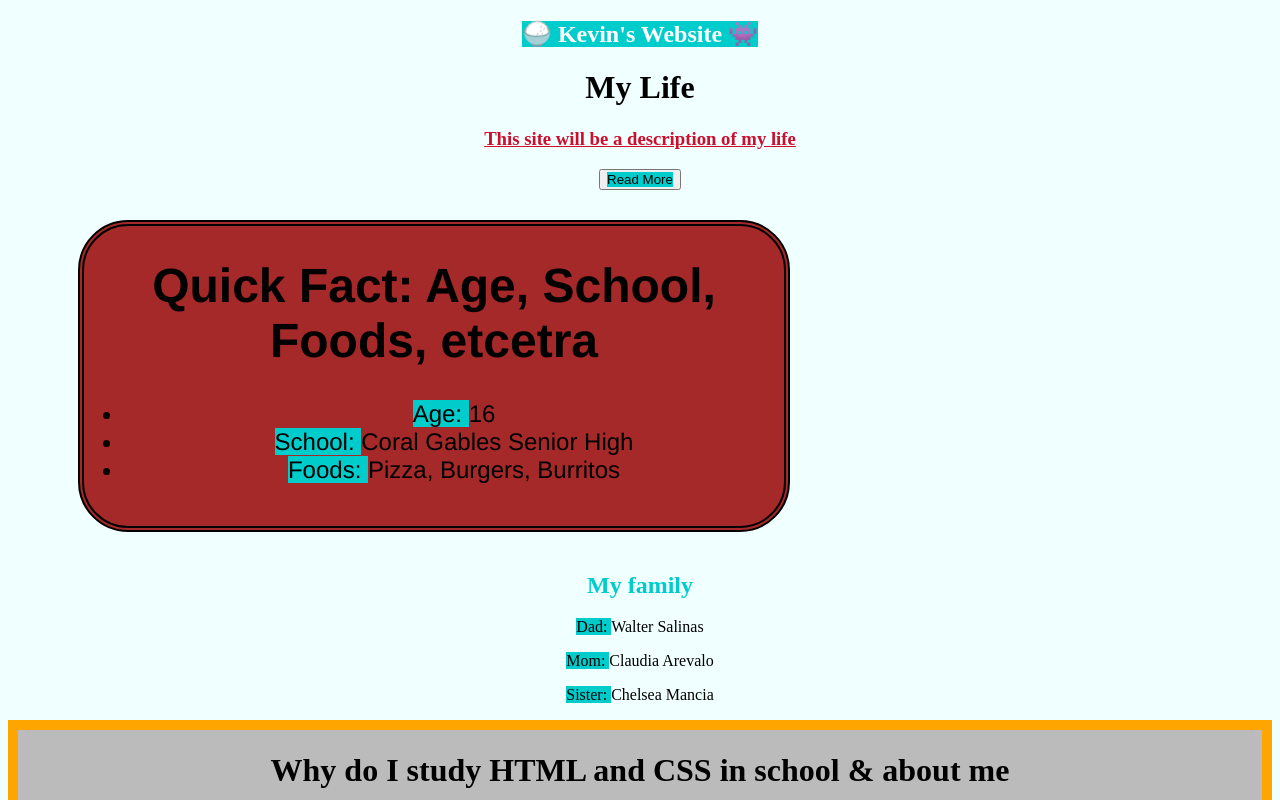
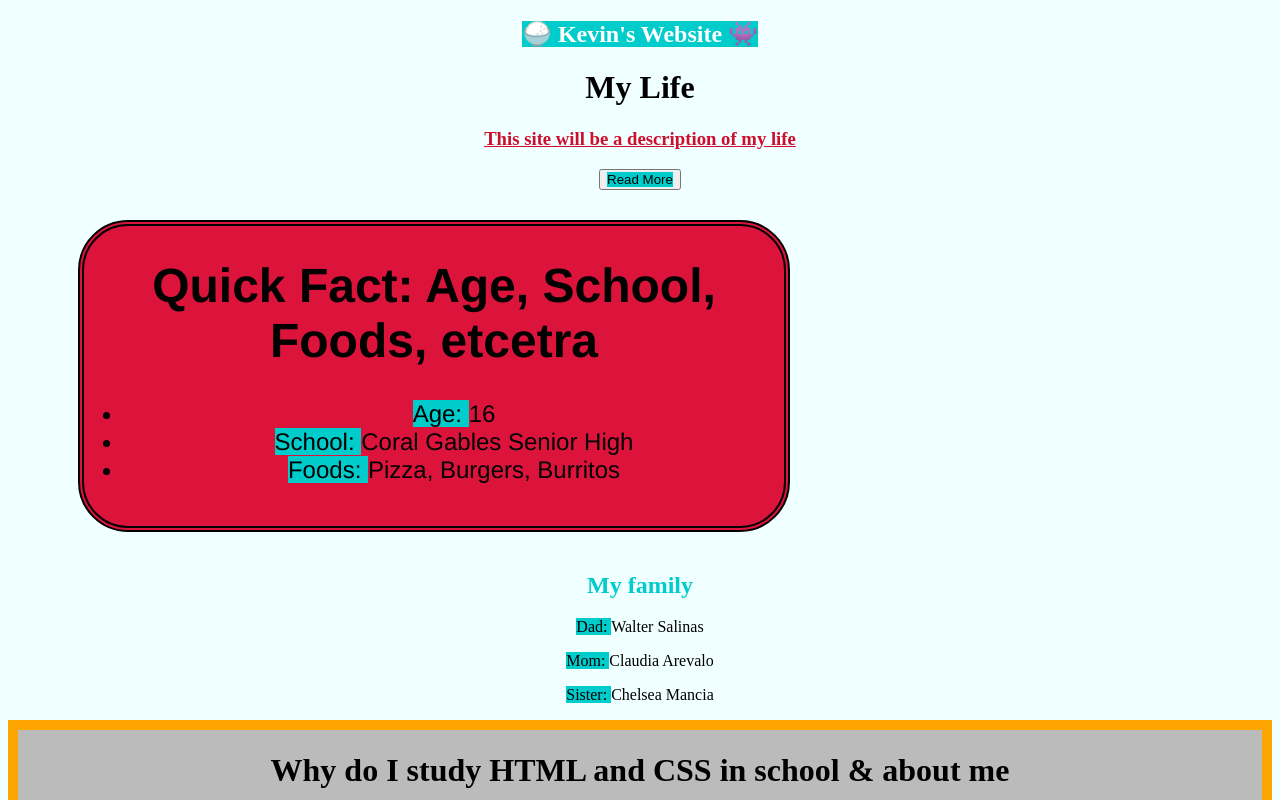
Before and after one commit to KevinM14/KevinM14.github.io, a plain HTML site: page index.html in a window 1280 px wide. Shown: the top 800 px of the page. Drawn offline with Linux system fonts and the light colour scheme.

Commit message:
Update main.css

```diff
--- a/main.css
+++ b/main.css
@@ -22,7 +22,7 @@ span{
 }
 
 .featured{
-  background-color: #a52928;
+  background-color: rgb(220, 20, 60);
     font-family: Helvetica;
   border:6px double;
   width: 700px;
```
